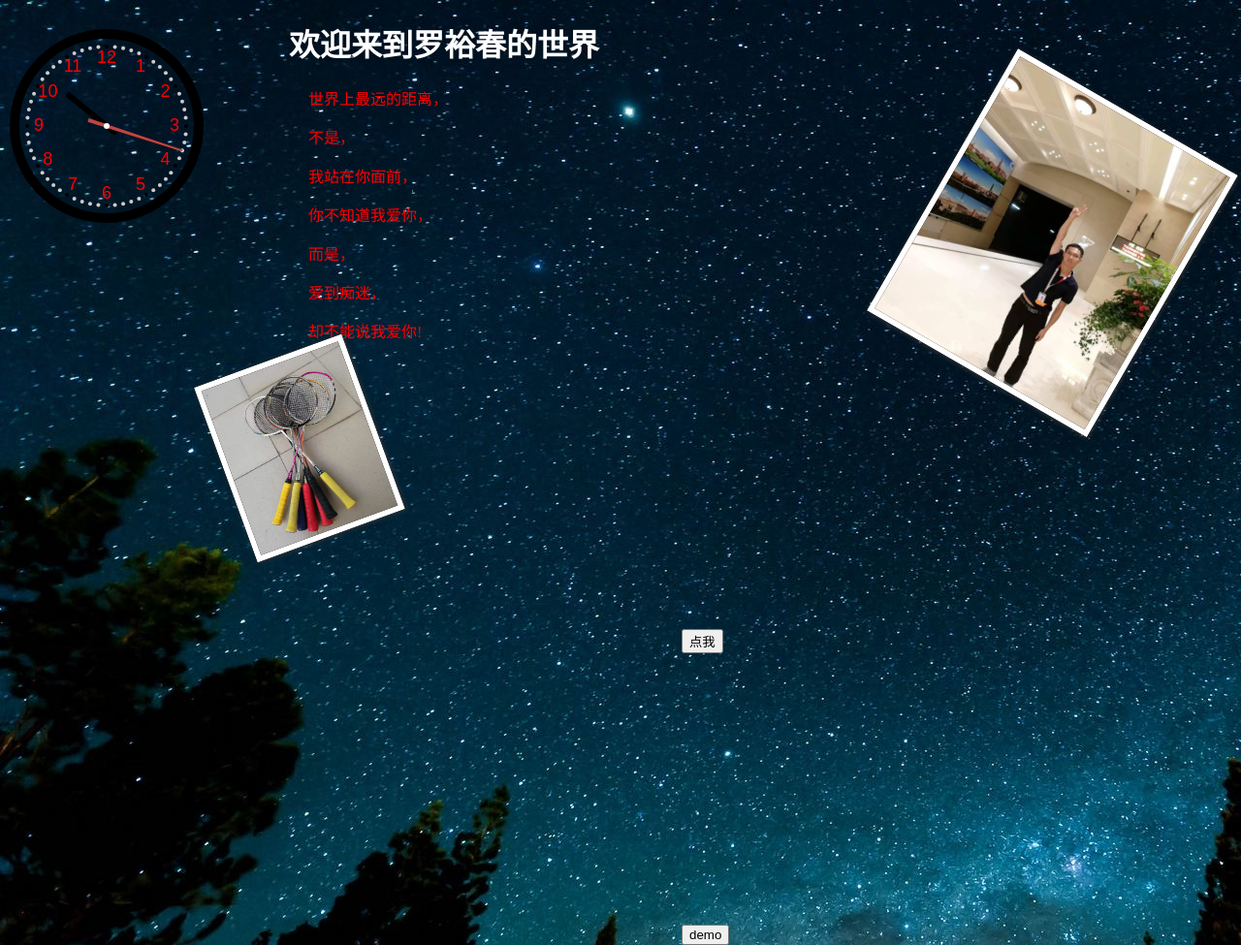
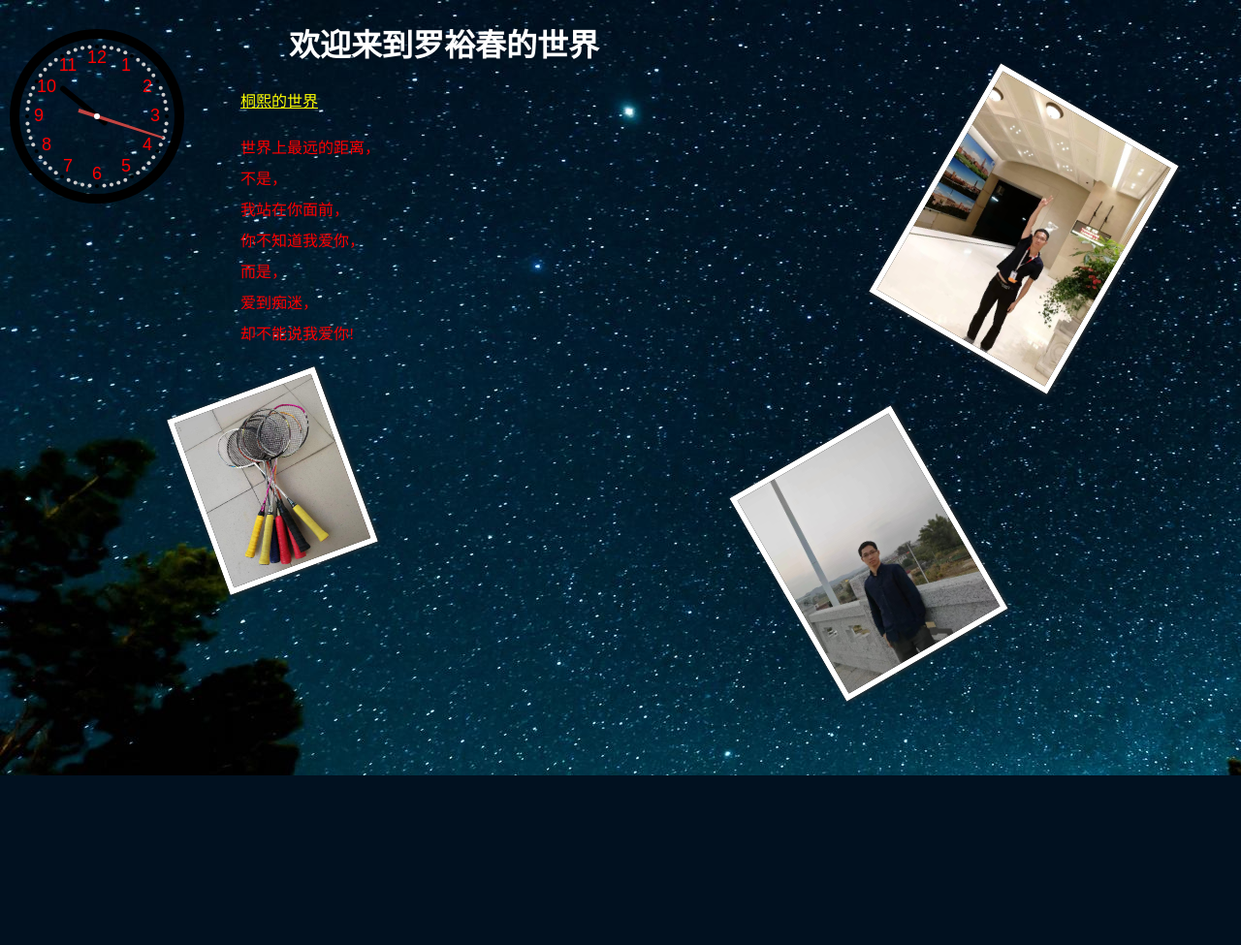
Before and after one commit to woheyumaoqiu/woheyumaoqiu.github.io, a PHP site: page /index.html in a window 1280 px wide. Shown: the whole page at 97% size. After the commit the page ends 800 px from the top, so only its background shows below. Run offline with PHP 8.4, Linux system fonts and the light colour scheme.

Commit message:
# 删掉了按钮

```diff
--- a/css/demo.css
+++ b/css/demo.css
@@ -18,10 +18,16 @@ body {
 }
 
 .welcome-heading>p {
-    margin-left:30%;
     line-height:200%;
     font-size:3;
     color: red;
+	margin-left: 20%;
+}
+
+.welcome-heading>p>a {
+    line-height:200%;
+    font-size:5;
+    color: yellow;
 }
 
 .welcome-heading>h1{
@@ -38,7 +44,7 @@ img {
 .photo-1 {
     position: absolute;
     left: 950px; top: 100px;
-    width: 250px; height: 300px;
+    width: 200px; height:260px;
     transform: rotate(30deg);
 }
 
@@ -49,6 +55,14 @@ img {
     transform: rotate(-20deg);
 }
 
+.photo-3 {
+	position: absolute;
+    left: 800px; top: 450px;
+    width: 180px; height: 230px;
+    width: 180px; height: 230px;
+    transform: rotate(-30deg);
+}
+
 .clock {
     position: absolute;
     left: 10px;top: -220px;
--- a/index.html
+++ b/index.html
@@ -2,64 +2,34 @@
 <html>
 	<head>
 		<meta http-equiv="Content-Type" content="text/html; charset=UTF-8">
-		<title>
-			欢迎来到罗裕春的世界
-		</title>
+		<title>欢迎来到罗裕春的世界</title>
+		<link rel="stylesheet" type="text/css" href="css/demo.css">
 	</head>
-
-	<body background="./images/star.jpg">
-		<div style="height:400px;width:700px;margin-left:100px;">
-			<h1 style = "text-align:center;color:white;">欢迎来到罗裕春的世界</h1>
-			<div style="margin-left:30%;">
-				<font size="3" color="red">
+	<body>
+		<div class="main-container">
+			<div class="welcome-heading">
+				<h1>欢迎来到罗裕春的世界</h1>
+				<p><a href="./keai.html">桐熙的世界</a></p>
 				<p>
-						<p>世界上最远的距离，
-						<p>不是，
-						<p>我站在你面前，
-						<p>你不知道我爱你，
-						<p>而是，
-						<p>爱到痴迷，
-						<p>却不能说我爱你!
+					世界上最远的距离，<br/>不是，<br/>我站在你面前，<br/>你不知道我爱你，<br/>而是，<br/>爱到痴迷，<br/>却不能说我爱你!<br/>
 				</p>
-				</font>
 			</div>
-			<a href="keai.html">
-				<input type="button" value="点我" style = "margin-left:85%; margin-top:40%"/>
-			</a>
-			<a href="demo.html">
-				<input type="button" value="demo" style = "margin-left:85%; margin-top:40%"/>
-			</a>
+			<div class="photo" >
+				<img class="photo-1" src="images/MyPhoto.jpg"/>
 			</div>
-		<div style="position: absolute;left: 950px;top: 50px;text-align: center;font-size: 15px;background-color: white;box-shadow: 1px 1px 5px #333333;width: 200px;transform: rotate(30deg);">
-			<img src="images/MyPhoto.jpg"
-			style = "position: absolute;
-            background-color: black;
-            width: 250px;
-            height: 300px;
-            border: 6px solid white;
-            box-shadow: 1px 1px 5px #333333;"/>
+			<div class="photo">
+				<img  class="photo-2" src="images/badminton.jpg"/>
 			</div>
-		<div style="position: absolute;left: 100px;top: 400px;text-align: center;font-size: 15px;background-color: white;box-shadow: 1px 1px 5px #333333;width: 200px;transform: rotate(-20deg);">
-			<img src="images/badminton.jpg"
-			style = "position: absolute;
-            background-color: black;
-            width: 150px;
-            height: 180px;
-            border: 6px solid white;
-            box-shadow: 1px 1px 5px #333333;"/>
+			<div>
+				<img  class="photo-3" src="images/新年时的我.jpg"/>
 			</div>
-		<div style="position: absolute;left: 10px;top: -220px;">
-			<div style = "text-align: center;margin-top: 250px;">
-				<canvas id="clock" height="200px" width="200px"></canvas>
-			</div>
+			<div class="clock">
+				<canvas id="clock" height="180px" width="180px"></canvas>
 				<script type="text/javascript" src="./js/clock.js"></script>
 			</div>
-<!--<div style="position: absolute;left: 1000px;top: 600px;height:50px;width:100px;">
-		<audio controls>
-		  <source src="./music/遥不可及的你.mp3" type="audio/mpeg">
-		</audio>
+			<div class="bg-music">
+				<audio id="bgmMusic" src="./music/遥不可及的你.mp3" preload="auto" type="audio/mp3" autoplay="" loop=""></audio>
 			</div>
--->
-		<audio id="bgmMusic" src="./music/遥不可及的你.mp3" preload="auto" type="audio/mp3" autoplay="" loop=""></audio>
+		</div>
 	</body>
 </html>
```
Also changed, not shown: demo.html (deleted, +0 -31 lines), keai.html (+3 -6 lines), images/新年时的我.jpg (added). Lines whose indentation alone changed are shown as unchanged.
